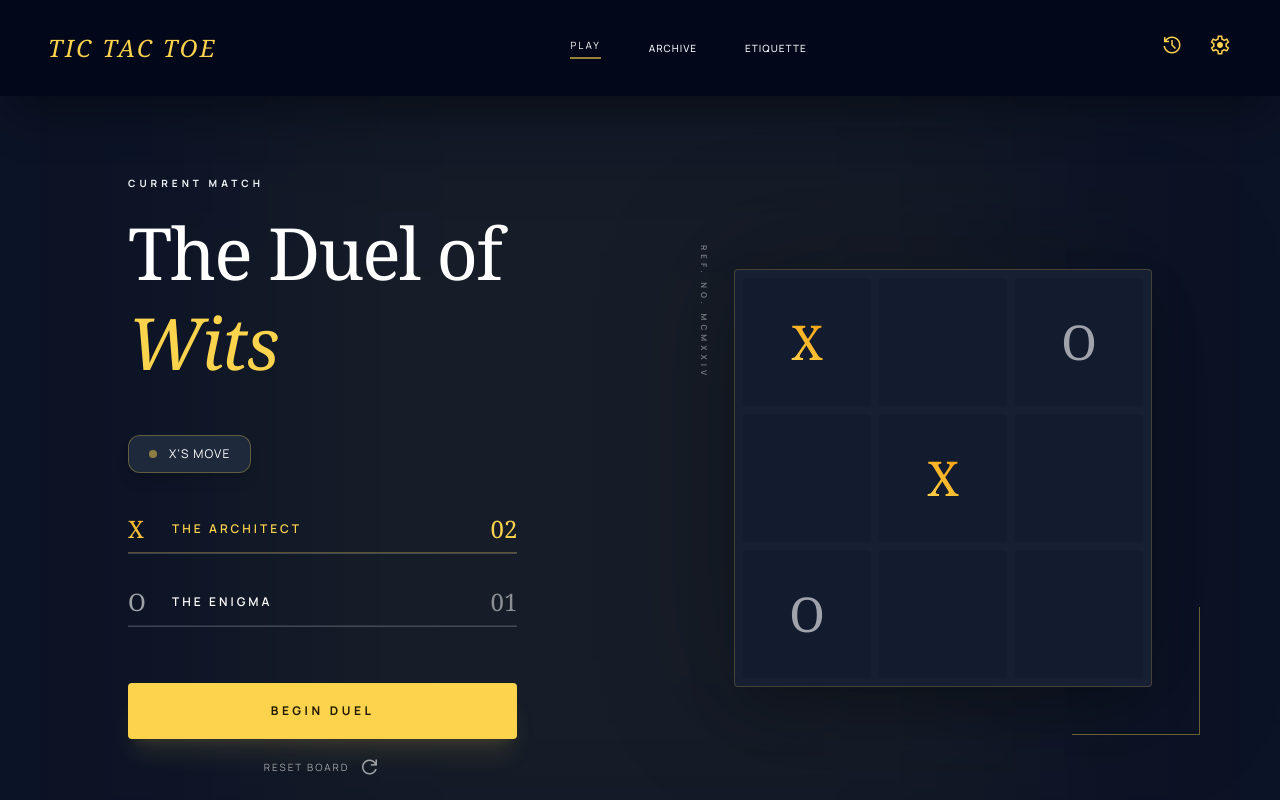
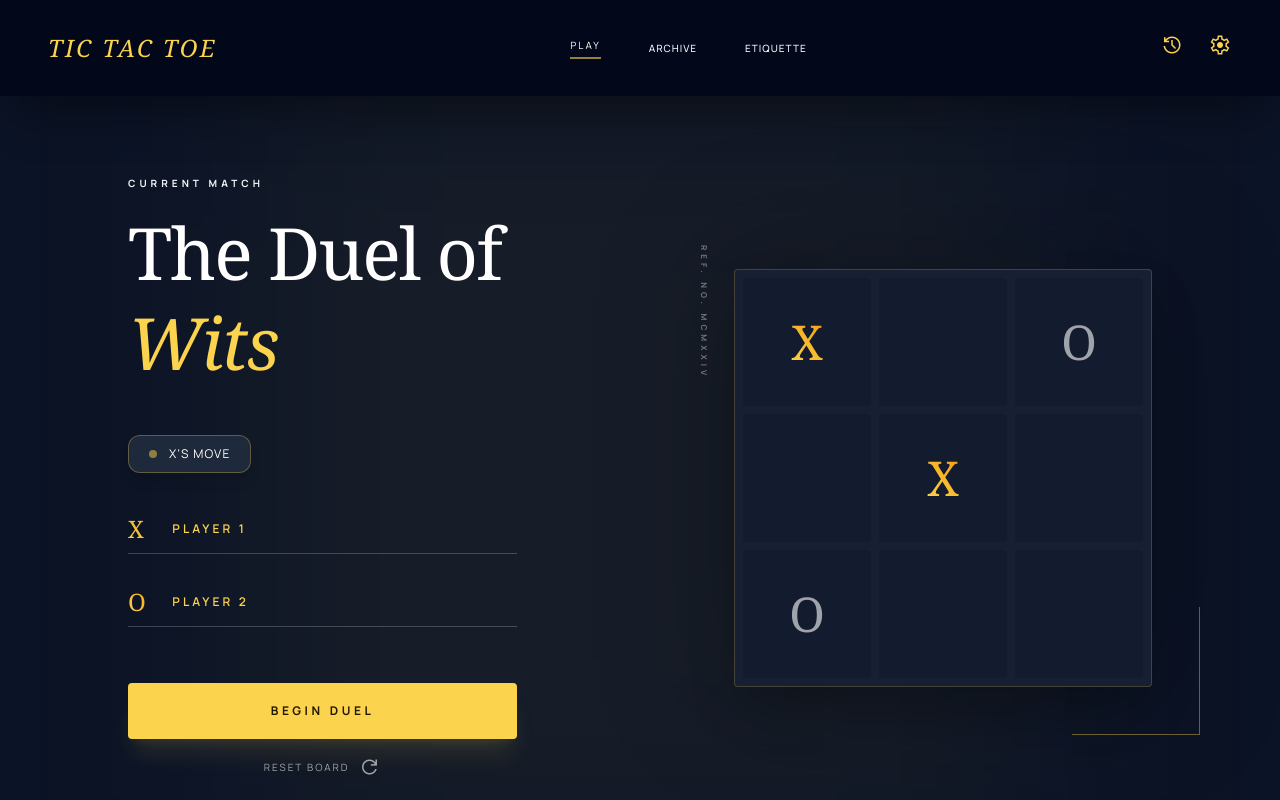
Before and after one commit to amrabouhegab/tic-tac-toe-signal-store, an Angular app: page / in a window 1280 px wide. Shown: the top 800 px of the page. Built offline with nearby package versions, Linux system fonts and the light colour scheme.

Commit message:
Add Player input

```diff
--- a/src/app/app.html
+++ b/src/app/app.html
@@ -1,5 +1,5 @@
 <app-header />
-<!-- Main Content Canvas -->
+
 <main class="flex-grow flex items-center justify-center px-6 py-20 relative overflow-hidden">
   <!-- Subtle Ambient Background Element -->
   <div
@@ -32,57 +32,24 @@
         </div>
         <div class="space-y-8">
           <!-- Player 1 Static Display -->
-          <div class="group relative border-b border-white/20 transition-colors duration-500 pb-2">
-            <div class="flex items-center justify-between">
-              <div class="flex items-center space-x-4 w-full">
-                <span class="font-headline text-2xl marker-gradient-x select-none w-8" style=""
-                  >X</span
-                >
-                <input
-                  class="bg-transparent border-none p-0 w-full text-xs tracking-[0.25em] uppercase font-semibold text-primary focus:ring-0 focus:outline-none placeholder:text-primary/30"
-                  spellcheck="false"
-                  type="text"
-                  value="The Architect"
-                />
-              </div>
-              <span class="font-headline text-2xl text-primary ml-4" style="">02</span>
-            </div>
-            <div class="absolute bottom-0 left-0 w-full h-[1px] bg-primary/30"></div>
-          </div>
+          <app-player-input symbol="X" name="Player 1" />
           <!-- Player 2 Static Display -->
-          <div class="group relative border-b border-white/20 transition-colors duration-500 pb-2">
-            <div class="flex items-center justify-between">
-              <div class="flex items-center space-x-4 w-full">
-                <span class="font-headline text-2xl text-white/60 select-none w-8" style="">O</span>
-                <input
-                  class="bg-transparent border-none p-0 w-full text-xs tracking-[0.25em] uppercase font-semibold text-white focus:ring-0 focus:outline-none placeholder:text-white/30"
-                  spellcheck="false"
-                  type="text"
-                  value="The Enigma"
-                />
-              </div>
-              <span class="font-headline text-2xl text-white/50 ml-4" style="">01</span>
-            </div>
-            <div class="absolute bottom-0 left-0 w-full h-[1px] bg-white/10"></div>
-          </div>
+          <app-player-input symbol="O" name="Player 2" />
         </div>
         <!-- Action Buttons -->
         <div class="flex flex-col space-y-4 pt-4">
           <button
             class="bg-primary text-on-primary-fixed py-5 rounded-sm font-label text-xs tracking-[0.3em] uppercase hover:bg-primary/90 active:scale-[0.98] transition-all duration-300 font-bold shadow-xl shadow-primary/10"
-            style=""
           >
             Begin Duel
           </button>
           <button
             class="font-label text-[10px] tracking-[0.2em] uppercase text-white/60 hover:text-primary transition-all duration-300 flex items-center group justify-center"
-            style=""
           >
             Reset Board
             <span
               class="material-symbols-outlined ml-2 text-sm group-hover:rotate-180 transition-transform duration-500"
               data-icon="refresh"
-              style=""
               >refresh</span
             >
           </button>
@@ -95,7 +62,9 @@
     </div>
   </div>
 </main>
+
 <!-- Footer -->
 <app-footer />
+
 <!-- Glassmorphic Winner Overlay (Hidden by Default) -->
 <app-winner-modal />
--- a/src/app/app.ts
+++ b/src/app/app.ts
@@ -3,10 +3,11 @@ import { Header } from './components/header/header';
 import { Footer } from './components/footer/footer';
 import { GameBoard } from './components/game-board/game-board';
 import { WinnerModal } from './components/winner-modal/winner-modal';
+import { PlayerInput } from './components/player-input/player-input';
 
 @Component({
   selector: 'app-root',
-  imports: [Header, Footer, GameBoard, WinnerModal],
+  imports: [Header, Footer, GameBoard, WinnerModal, PlayerInput],
   templateUrl: './app.html',
 })
 export class App {
--- /dev/null
+++ b/src/app/components/player-input/player-input.html
@@ -0,0 +1,17 @@
+<div class="group relative border-b border-white/20 transition-colors duration-500 pb-2 mb-8">
+  <div class="flex items-center justify-between">
+    <div class="flex items-center space-x-4 w-full">
+      <span class="font-headline text-2xl marker-gradient-x select-none w-8" style="">{{
+        symbol()
+      }}</span>
+      <input
+        class="bg-transparent border-none p-0 w-full text-xs tracking-[0.25em] uppercase font-semibold text-primary focus:ring-0 focus:outline-none placeholder:text-primary/30"
+        spellcheck="false"
+        type="text"
+        value="{{ name() }}"
+      />
+    </div>
+    <!-- <span class="font-headline text-2xl text-primary ml-4" style="">02</span> -->
+  </div>
+  <!-- <div class="absolute bottom-0 left-0 w-full h-[1px] bg-primary/30"></div> -->
+</div>
--- /dev/null
+++ b/src/app/components/player-input/player-input.ts
@@ -0,0 +1,11 @@
+import { Component, input } from '@angular/core';
+
+@Component({
+  selector: 'app-player-input',
+  imports: [],
+  templateUrl: './player-input.html',
+})
+export class PlayerInput {
+  symbol = input();
+  name = input('Player');
+}
```
